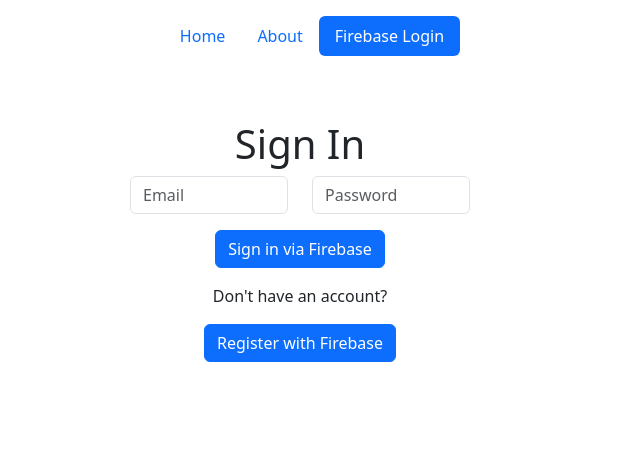
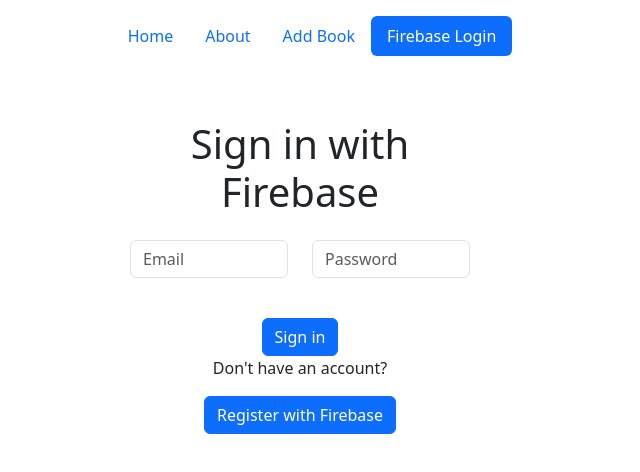
Before and after one commit to J-Hawes/course-work, a Vue app in the folder MScs Web Applications Development/Library/: page /firelogin in a window 1280 px wide. Shown: the top 472 px of the page, without its empty margins (328-968 px from the left). Built offline with nearby package versions, Linux system fonts and the light colour scheme.

Commit message:
week 4 steps 5-8

```diff
--- /dev/null
+++ b/MScs Web Applications Development/Library/src/Firebase/init.js
@@ -0,0 +1,19 @@
+import { initializeApp } from 'firebase/app'
+import { getFirestore } from 'firebase/firestore'
+
+// https://firebase.google.com/docs/web/setup#available-libraries
+
+// Your web app's Firebase configuration
+const firebaseConfig = {
+  apiKey: 'AIzaSyBYk8HxrAkwa_8XuhLcJpXhjQMj9zyIa44',
+  authDomain: 'mscs-webdev-library.firebaseapp.com',
+  projectId: 'mscs-webdev-library',
+  storageBucket: 'mscs-webdev-library.firebasestorage.app',
+  messagingSenderId: '946537386221',
+  appId: '1:946537386221:web:099f992fcd96d24c447ce4',
+}
+
+// Initialize Firebase
+initializeApp(firebaseConfig)
+const db = getFirestore()
+export default db
--- a/MScs Web Applications Development/Library/src/components/BHeader.vue
+++ b/MScs Web Applications Development/Library/src/components/BHeader.vue
@@ -15,6 +15,9 @@
         <!-- <li class="nav-item" v-if="!isAuthenticated">
           <router-link to="/login" class="nav-link" active-class="active">Login</router-link>
         </li> -->
+        <li class="nav-item">
+          <router-link to="/addbook" class="nav-link" active-class="active">Add Book</router-link>
+        </li>
         <li class="nav-item" v-if="!isAuthenticated">
           <router-link to="/firelogin" class="nav-link" active-class="active"
             >Firebase Login</router-link
--- a/MScs Web Applications Development/Library/src/main.js
+++ b/MScs Web Applications Development/Library/src/main.js
@@ -7,32 +7,14 @@ import router from './router'
 import PrimeVue from 'primevue/config'
 // import Aura from '@primevue/themes/aura' //dark theme
 
-import { initializeApp } from 'firebase/app'
-import { getFirestore } from 'firebase/firestore'
-
-// https://firebase.google.com/docs/web/setup#available-libraries
-
-// Your web app's Firebase configuration
-const firebaseConfig = {
-  apiKey: 'AIzaSyBYk8HxrAkwa_8XuhLcJpXhjQMj9zyIa44',
-  authDomain: 'mscs-webdev-library.firebaseapp.com',
-  projectId: 'mscs-webdev-library',
-  storageBucket: 'mscs-webdev-library.firebasestorage.app',
-  messagingSenderId: '946537386221',
-  appId: '1:946537386221:web:099f992fcd96d24c447ce4',
-}
-
-// Initialize Firebase
-
-const db = getFirestore(initializeApp(firebaseConfig))
-export { db }
-
 sessionStorage.setItem('isAuthenticated', false)
 
 const app = createApp(App)
+
 // app.use(PrimeVue, {
 //   theme: { preset: Aura },
 // })
+
 app.use(PrimeVue) //use vue without theme
 app.use(router)
 app.mount('#app')
--- a/MScs Web Applications Development/Library/src/router/index.js
+++ b/MScs Web Applications Development/Library/src/router/index.js
@@ -2,8 +2,9 @@ import { createRouter, createWebHistory } from 'vue-router'
 import HomeView from '../views/HomeView.vue'
 import AboutView from '../views/AboutView.vue'
 //import LoginView from '../views/LoginView.vue'
-import FirebaseSigninView from '@/views/FirebaseSigninView.vue'
-import FirebaseRegisterView from '@/views/FirebaseRegisterView.vue'
+import AddBookView from '../views/AddBookView.vue'
+import FirebaseSigninView from '../views/FirebaseSigninView.vue'
+import FirebaseRegisterView from '../views/FirebaseRegisterView.vue'
 
 const requireAuth = (to, from, next) => {
   const isAuthenticated = sessionStorage.getItem('isAuthenticated') === 'true'
@@ -24,6 +25,12 @@ const routes = [
     path: '/about',
     name: 'About',
     component: AboutView,
+    beforeEnter: requireAuth,
+  },
+  {
+    path: '/addbook',
+    name: 'AddBook',
+    component: AddBookView,
     beforeEnter: requireAuth,
   },
   {
--- /dev/null
+++ b/MScs Web Applications Development/Library/src/views/AddBookView.vue
@@ -0,0 +1,48 @@
+<template>
+  <div class="row justify-content-center">
+    <div class="col-md-6">
+      <h1 class="text-center">Add a book</h1>
+      <form @submit.prevent="addBook">
+        <div class="mb-3">
+          <label for="isbn">ISBN:</label>
+          <input type="text" class="form-control" v-model="isbn" id="isbn" required />
+        </div>
+        <div class="mb-3">
+          <label for="isbn">Name:</label>
+          <input type="text" class="form-control" v-model="name" id="name" required />
+        </div>
+        <div class="text-center mt-4">
+          <button class="btn btn-primary" type="submit">Add Book</button>
+        </div>
+      </form>
+    </div>
+  </div>
+</template>
+
+<script setup>
+import { ref } from 'vue'
+import db from '../Firebase/init.js'
+import { collection, addDoc } from 'firebase/firestore'
+
+const isbn = ref('')
+const name = ref('')
+
+const addBook = async () => {
+  try {
+    const isbnNumber = Number(isbn.value)
+    if (isNaN(isbnNumber)) {
+      alert('ISBN must be a valid number')
+      return
+    }
+    await addDoc(collection(db, 'books'), {
+      isbn: isbnNumber,
+      name: name.value,
+    })
+    isbn.value = ''
+    name.value = ''
+    alert('Book added successfully!')
+  } catch (error) {
+    console.error('Error adding book:', error)
+  }
+}
+</script>
--- a/MScs Web Applications Development/Library/src/views/FirebaseRegisterView.vue
+++ b/MScs Web Applications Development/Library/src/views/FirebaseRegisterView.vue
@@ -1,17 +1,15 @@
 <template>
   <div class="row justify-content-center">
     <div class="col-md-6">
-      <h1 class="text-center">Register an account</h1>
+      <h1 class="text-center mb-4">Register an account</h1>
       <div class="row">
-        <div class="col-6 col-md-6">
-          <p><input type="text" class="form-control" placeholder="Email" v-model="email" /></p>
+        <div class="col-6 col-md-6 mb-3">
+          <input type="text" class="form-control" placeholder="Email" v-model="email" />
         </div>
-        <div class="col-6 col-md-6">
-          <p>
-            <input type="password" class="form-control" placeholder="Password" v-model="password" />
-          </p>
+        <div class="col-6 col-md-6 mb-3">
+          <input type="password" class="form-control" placeholder="Password" v-model="password" />
         </div>
-        <div class="text-center">
+        <div class="text-center mt-4">
           <button class="btn btn-primary" @click="register">Register with Firebase</button>
         </div>
       </div>
@@ -24,7 +22,7 @@ import { ref } from 'vue'
 import { getAuth, createUserWithEmailAndPassword } from 'firebase/auth'
 import { doc, setDoc } from 'firebase/firestore'
 import { useRouter } from 'vue-router'
-import { db } from '@/main'
+import db from '../Firebase/init.js'
 
 const email = ref('')
 const password = ref('')
@@ -36,8 +34,6 @@ const register = () => {
     .then((data) => {
       console.log('Firebase Register successful!')
       const role = email.value === 'admin@gmail.com' ? 'admin' : 'user'
-      console.log('User Role:', role)
-      console.log(db)
       setDoc(doc(db, 'users', data.user.uid), {
         email: email.value,
         role: role,
--- a/MScs Web Applications Development/Library/src/views/FirebaseSigninView.vue
+++ b/MScs Web Applications Development/Library/src/views/FirebaseSigninView.vue
@@ -2,23 +2,16 @@
   <div class="row">
     <div class="row justify-content-center">
       <div class="col-md-6">
-        <h1 class="text-center">Sign In</h1>
+        <h1 class="text-center mb-4">Sign in with Firebase</h1>
         <div class="row">
-          <div class="col-6 col-md-6">
-            <p><input type="text" class="form-control" placeholder="Email" v-model="email" /></p>
+          <div class="col-6 col-md-6 mb-3">
+            <input type="text" class="form-control" placeholder="Email" v-model="email" />
           </div>
-          <div class="col-6 col-md-6">
-            <p>
-              <input
-                type="password"
-                class="form-control"
-                placeholder="Password"
-                v-model="password"
-              />
-            </p>
+          <div class="col-6 col-md-6 mb-3">
+            <input type="password" class="form-control" placeholder="Password" v-model="password" />
           </div>
-          <div class="text-center col-md-12">
-            <p><button class="btn btn-primary" @click="signin">Sign in via Firebase</button></p>
+          <div class="text-center col-md-12 mt-4">
+            <button class="btn btn-primary" @click="signin">Sign in</button>
             <p>Don't have an account?</p>
             <button class="btn btn-primary" @click="register">Register with Firebase</button>
           </div>
@@ -34,7 +27,7 @@ import { getAuth, signInWithEmailAndPassword } from 'firebase/auth'
 import { doc, getDoc } from 'firebase/firestore'
 import { useRouter } from 'vue-router'
 import { updateAuthStatus } from '../store/auth'
-import { db } from '@/main'
+import db from '../Firebase/init.js'
 
 const email = ref('')
 const password = ref('')
@@ -45,10 +38,8 @@ const signin = () => {
   signInWithEmailAndPassword(auth, email.value, password.value)
     .then(async (data) => {
       sessionStorage.setItem('isAuthenticated', true)
-      console.log(auth.currentUser) //To check the current User signed in
       updateAuthStatus()
       const userDoc = await getDoc(doc(db, 'users', data.user.uid))
-      console.log('User ID:', data.user.uid)
       if (userDoc.exists()) {
         const userData = userDoc.data()
         console.log('User Role:', userData.role)
```
